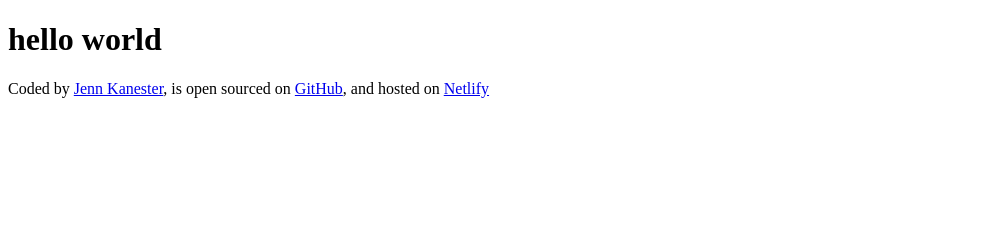
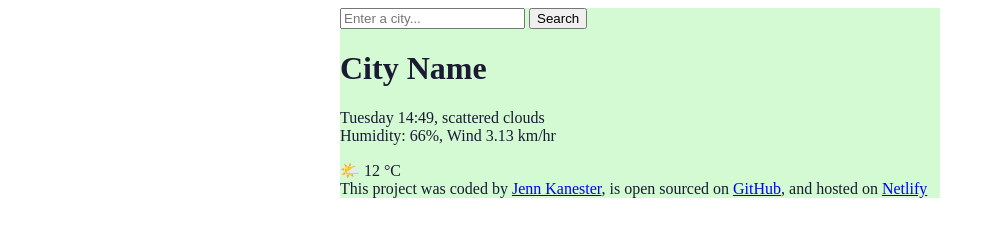
Before and after one commit to jkanester1991/jk-weather-app, a plain HTML site: page index.html in a window 1280 px wide. Shown: the whole page, without its empty margins (0-995 px from the left). Drawn offline with Linux system fonts and the light colour scheme.

Commit message:
created container for app, added some attributes, including search form

```diff
--- a/index.html
+++ b/index.html
@@ -3,20 +3,43 @@
   <head>
     <meta charset="UTF-8" />
     <meta name="viewport" content="width=device-width, initial-scale=1.0" />
+    <link rel="stylesheet" href="src/style.css" />
     <title>Document</title>
   </head>
   <body>
-    <h1>hello world</h1>
+    <div class="weather-app">
+      <header>
+        <form>
+          <input type="search" placeholder="Enter a city..." required />
+          <input type="submit" value="Search" />
+        </form>
+      </header>
+
+      <main>
+        <div>
+          <h1>City Name</h1>
+          <p>
+            Tuesday 14:49, scattered clouds <br />
+            Humidity: 66%, Wind 3.13 km/hr
+          </p>
+        </div>
+        <div>🌤️ 12 °C</div>
+      </main>
+
       <footer>
-      Coded by
-      <a href="http://github.com/jkanester1991" target="_blank">Jenn Kanester</a
+        This project was coded by
+        <a href="http://github.com/jkanester1991" target="_blank"
+          >Jenn Kanester</a
         >, is open sourced on
-      <a href="https://github.com/jkanester1991/jk-weather-app" target="_blank"
+        <a
+          href="https://github.com/jkanester1991/jk-weather-app"
+          target="_blank"
           >GitHub</a
         >, and hosted on
         <a href="https://jk-weather-app-shecodes.netlify.app/" target="_blank"
           >Netlify</a
         >
       </footer>
+    </div>
   </body>
 </html>
```
Lines whose indentation alone changed are shown as unchanged.
